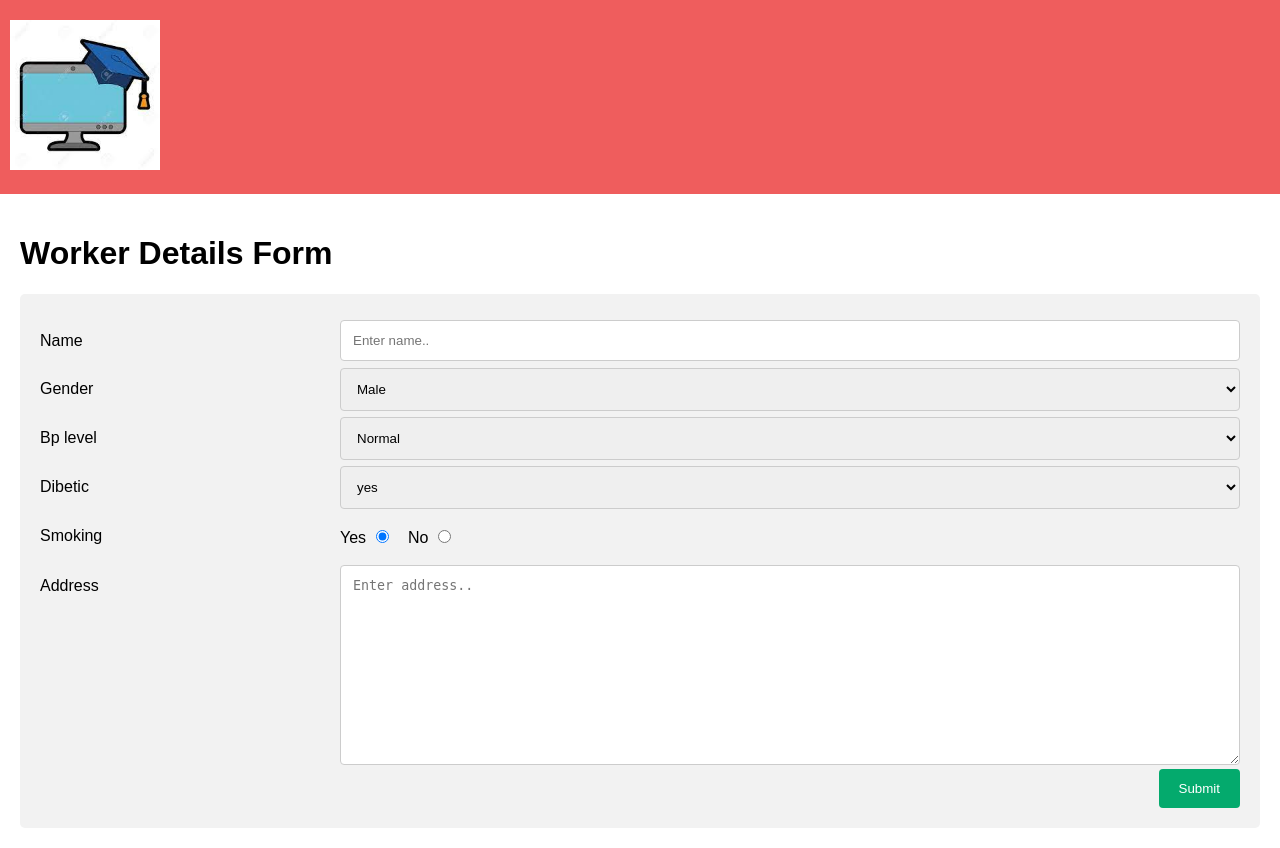
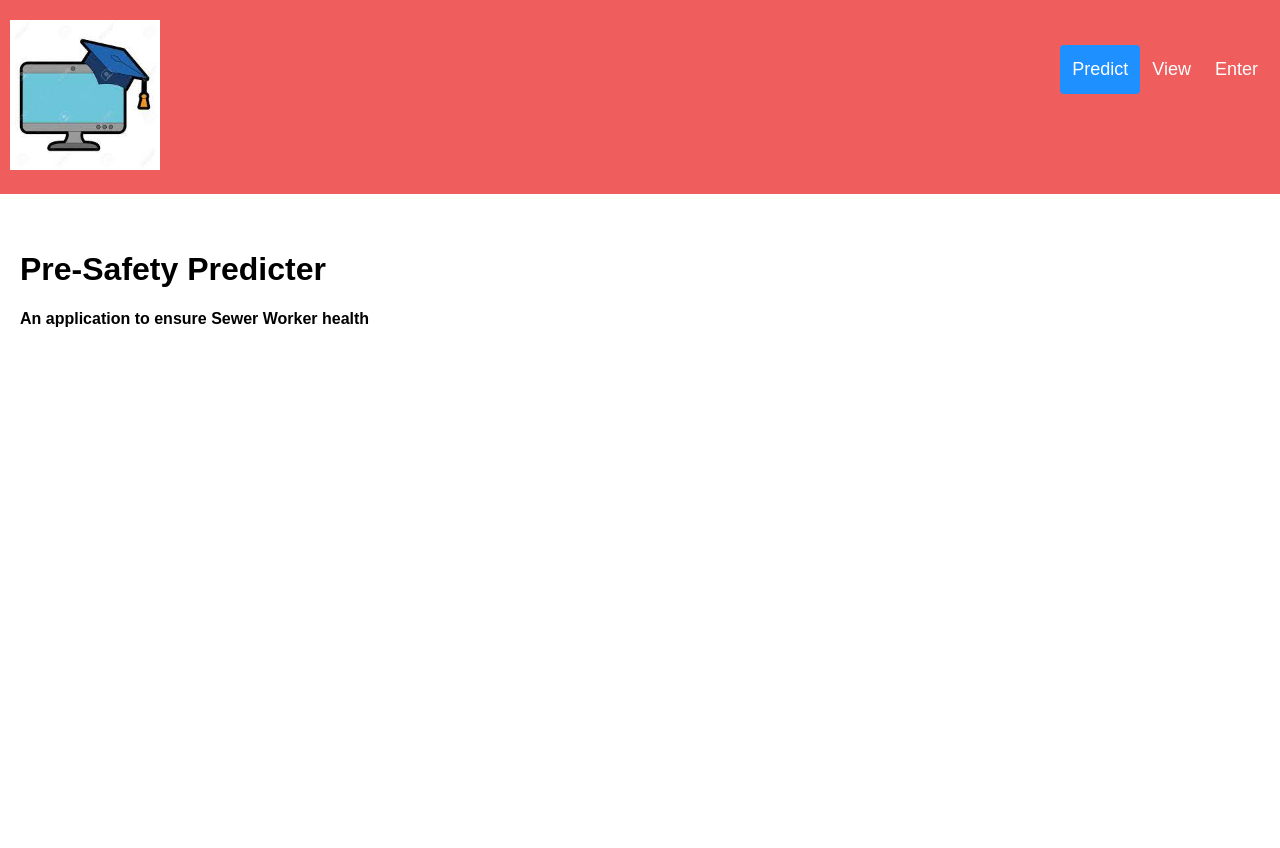
Before and after one commit to AryaMS2000/finalpr0ject, a Flask app: page /enter in a window 1280 px wide. After the commit the page ends 327 px from the top, so only its background shows below. Run offline with Flask 2, Linux system fonts and the light colour scheme; some libraries are stand-ins or nearby versions.

Commit message:
Update enter.html

```diff
--- a/templates/enter.html
+++ b/templates/enter.html
@@ -2,173 +2,86 @@
 <html>
 <head>
 <meta name="viewport" content="width=device-width, initial-scale=1">
-
-<title>Pre-Safety Predicter </title>
-
+<title>Pre-Safety Predicter</title>
 <style>
-* {
-  box-sizing: border-box;
-}
-
+* {box-sizing: border-box;}
 
 body {
   margin: 0;
   font-family: Arial, Helvetica, sans-serif;
 }
-input[type=text], select, textarea {
-  width: 100%;
-  padding: 12px;
-  border: 1px solid #ccc;
-  border-radius: 4px;
-  resize: vertical;
-}
 
-label {
-  padding: 12px 12px 12px 0;
-  display: inline-block;
-}
 .header {
   overflow: hidden;
   background-color: #ef5d5d;
   padding: 20px 10px;
 }
 
-input[type=submit] {
-  background-color: #04AA6D;
+.header a {
+  float: left;
   color: white;
-  padding: 12px 20px;
-  border: none;
+  text-align: center;
+  padding: 12px;
+  text-decoration: none;
+  font-size: 18px;
+  line-height: 25px;
   border-radius: 4px;
-  cursor: pointer;
-  float: right;
 }
 
-input[type=submit]:hover {
-  background-color: #45a049;
+ .header a.logo {
+  /* font-size: 25px;
+  font-weight: bold; */
+  border-radius: 50%;
+  display: block;
+  margin-left: 100px;
 }
 
-.containers {
-  border-radius: 5px;
-  background-color: #f2f2f2;
-  padding: 20px;
+.header a:hover {
+  background-color: #ddd;
+  color: black;
 }
 
-.col-25 {
-  float: left;
-  width: 25%;
-  margin-top: 6px;
+.header a.active {
+  background-color: dodgerblue;
+  color: white;
 }
 
-.col-75 {
-  float: left;
-  width: 75%;
-  margin-top: 6px;
+.header-right {
+  float: right;
+  margin-top: 25px;
 }
 
-/* Clear floats after the columns */
-.row:after {
-  content: "";
-  display: table;
-  clear: both;
-}
+@media screen and (max-width: 500px) {
+  .header a {
+    float: none;
+    display: block;
+    text-align: left;
+  }
 
-/* Responsive layout - when the screen is less than 600px wide, make the two columns stack on top of each other instead of next to each other */
-@media screen and (max-width: 600px) {
-  .col-25, .col-75, input[type=submit] {
-    width: 100%;
-    margin-top: 0;
+  .header-right {
+    float: none;
   }
 }
-
 </style>
 </head>
 <body>
-    <div align-content="center" class="header">
 
-      <a href='/'> <img src="static\logo.jpg" width="150" height="150" alt="Go to home"/></a>
+<div class="header">
+  <!-- <a href="#default" class="logo">CompanyLogo</a> -->
+  <img src="static\logo.jpg" width="150" height="150">
+  <div class="header-right">
+    <a class="active" href="/predict">Predict</a>
+    <a href="/view">View</a>
+    <a href="/enter">Enter</a>
+  </div>
+</div>
 
-      </div>
-      <div style="padding:20px">
-<h1>Worker Details Form</h1>
+<div style="padding-left:20px">
+  <br><br>
+  <h1>Pre-Safety Predicter </h1>
+  <h4>An application to ensure Sewer Worker health</h4>
 
+</div>
 
-<div class="containers">
-  <form method = 'post' action="/enter">
-
-    <div class="row">
-      <div class="col-25">
-        <label for="fname"> Name</label>
-      </div>
-      <div class="col-75">
-        <input type="text" id="name" name="name" placeholder="Enter name..">
-      </div>
-    </div>
-    <div class="row">
-      <div class="col-25">
-        <label for="gender">Gender</label>
-      </div>
-      <div class="col-75">
-        <select id="gender" name="gender">
-          <option value="male">Male</option>
-          <option value="female">Female</option>
-
-        </select>
-      </div>
-    </div>
-    <div class="row">
-        <div class="col-25">
-          <label for="bp">Bp level </label>
-        </div>
-        <div class="col-75">
-          <select id="Bp" name="bp">
-            <option value="normal">Normal</option>
-            <option value="abnormal">Abnorml</option>
-
-          </select>
-        </div>
-      </div>
-      <div class="row">
-        <div class="col-25">
-          <label for="diabetic">Dibetic</label>
-        </div>
-        <div class="col-75">
-          <select id="diabetic" name="diabetic">
-            <option value="yes">yes</option>
-            <option value="no">no</option>
-
-          </select>
-        </div>
-      </div>
-
-
-      <div class="row">
-        <div class="col-25">
-          <label for="smoking">Smoking</label>
-        </div>
-        <div class="col-75">
-            <label  >Yes
-                <input type="radio" name="radio" value="yes" checked>
-
-              </label>
-              <label >No
-                <input type="radio" name="radio" value="no">
-                <!-- <span class="check"></span> -->
-              </label>
-        </div>
-      </div>
-    <div class="row">
-      <div class="col-25">
-        <label for="address">Address</label>
-      </div>
-      <div class="col-75">
-        <textarea id="address" name="address" placeholder="Enter address.." style="height:200px"></textarea>
-      </div>
-    </div>
-    <div class="row">
-      <input type="submit" value="Submit">
-    </div>
-  </form>
-</div>
-</div>
 </body>
 </html>
```
